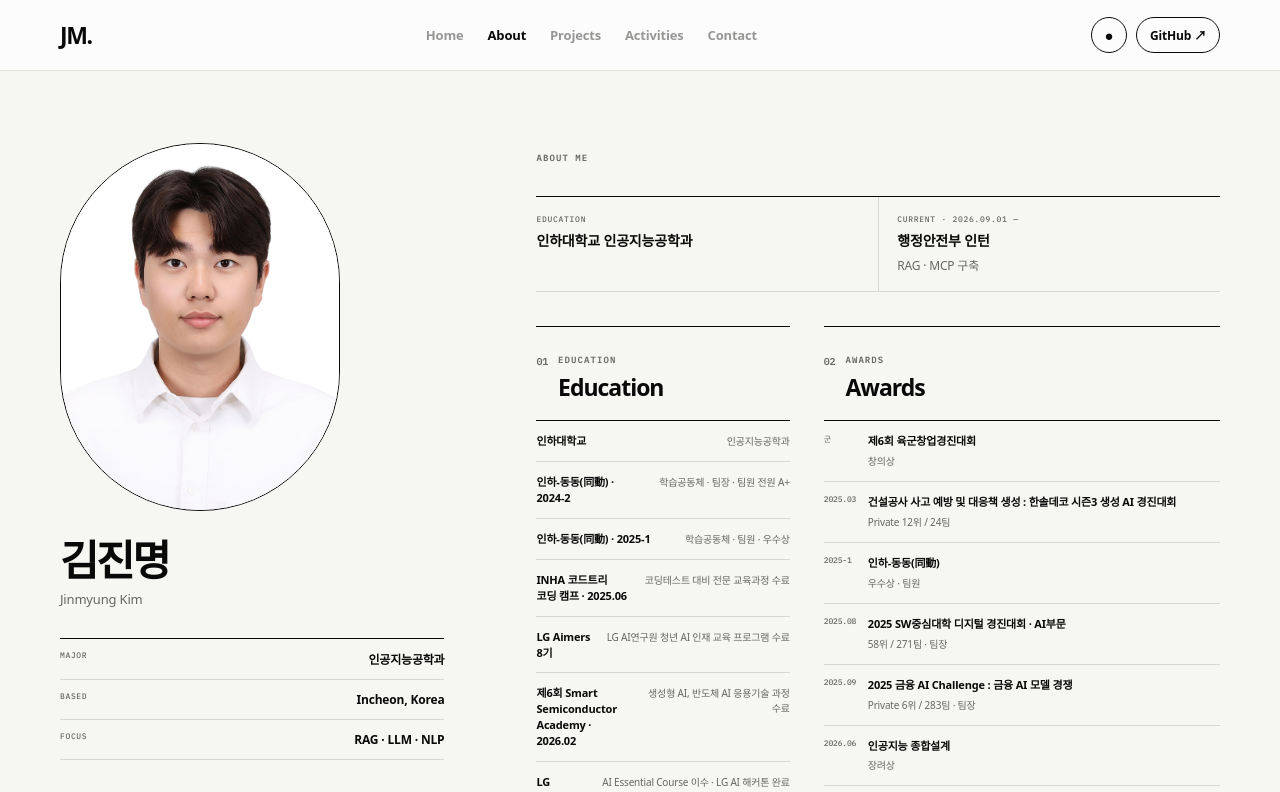
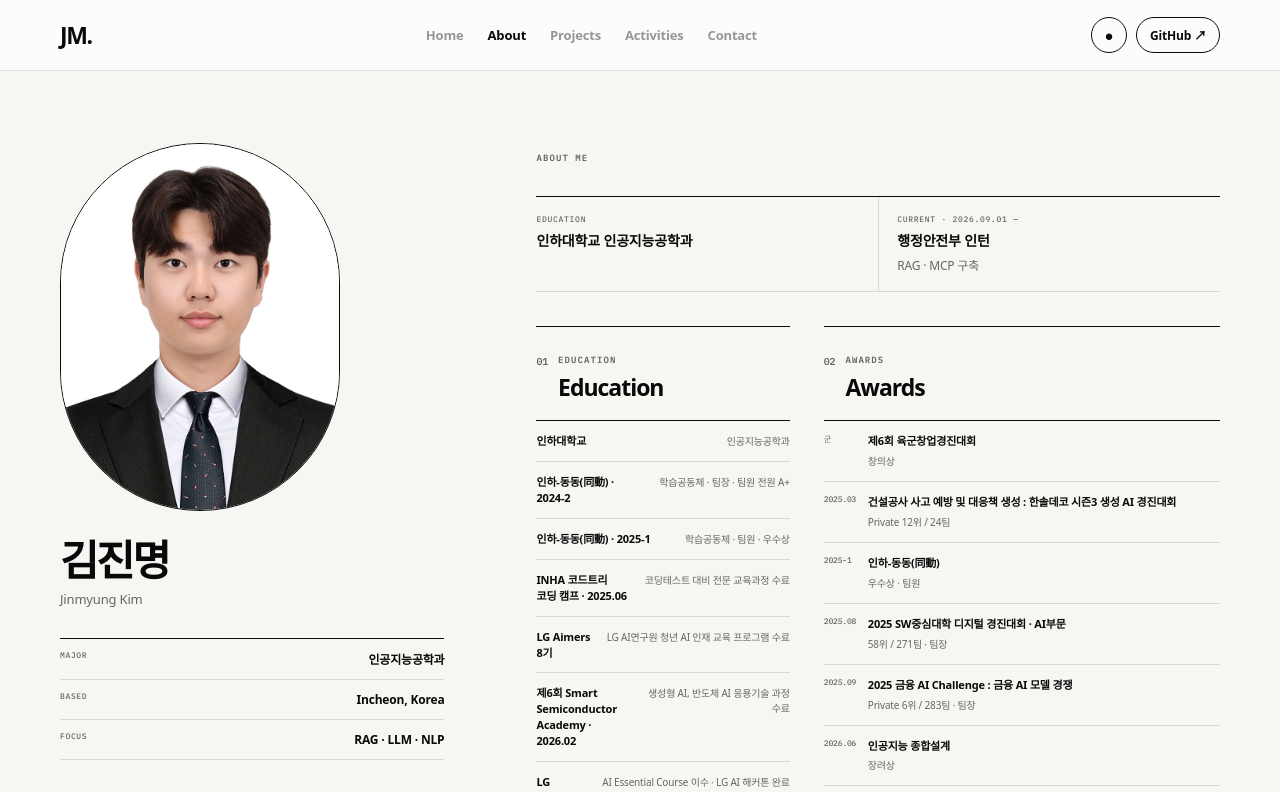
Before and after one commit to JM-KIMM/JM-KIMM.github.io, a React (Vite) app: page /#/about in a window 1280 px wide. Shown: the top 792 px of the page. Built offline with nearby package versions, Linux system fonts and the light colour scheme; a web font is replaced by a local one.

Commit message:
Update profile photo

```diff
--- a/src/pages/AboutPage.tsx
+++ b/src/pages/AboutPage.tsx
@@ -24,7 +24,7 @@ export default function AboutPage() {
     <section className="page page-pad about-page about-v2">
       <div className="about-profile-layout">
         <aside className="about-identity">
-          <div className="about-monogram about-photo"><img src="./assets/jinmyung-profile.jpeg" alt="김진명 프로필 사진" /></div>
+          <div className="about-monogram about-photo"><img src="./assets/jinmyung-profile.jpeg?v=20260904" alt="김진명 프로필 사진" /></div>
           <div className="about-person"><h1>김진명</h1><p>Jinmyung Kim</p></div>
           <dl className="identity-facts">
             <div><dt>MAJOR</dt><dd>인공지능공학과</dd></div>
```
Also changed, not shown: public/assets/jinmyung-profile.jpeg.
